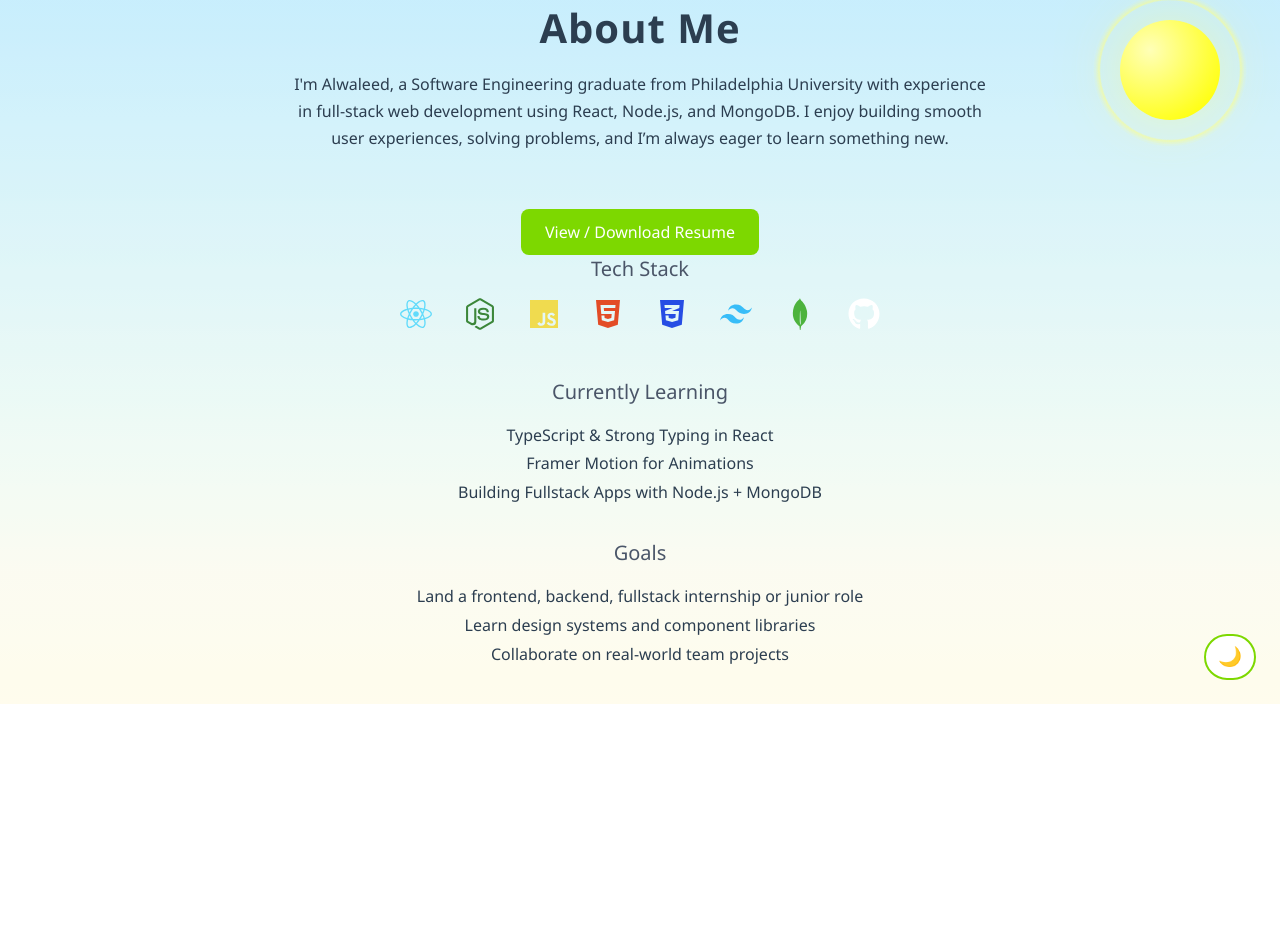
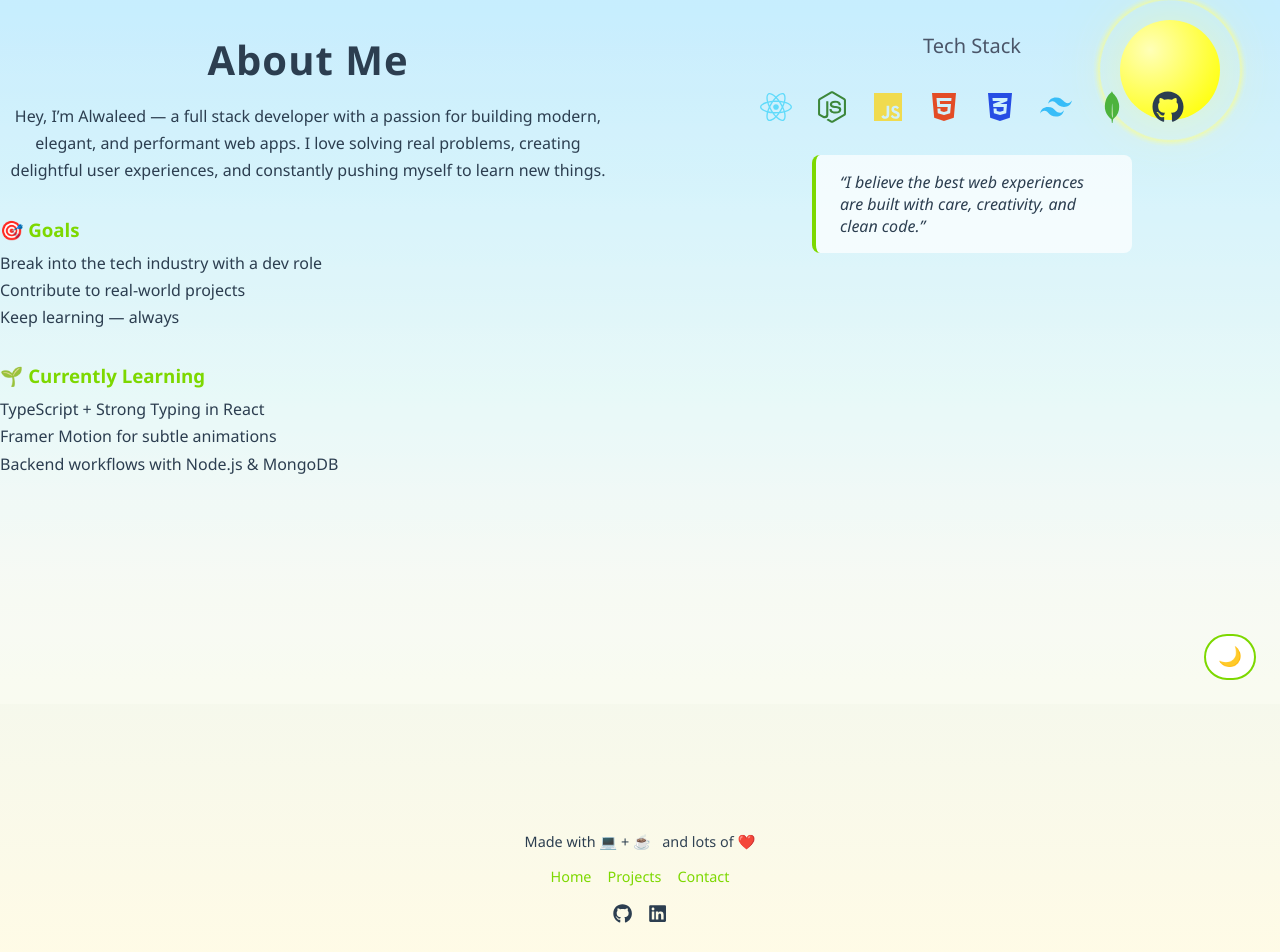
Before and after one commit to waleed199c/Portfolio, a React (Vite) app: page /About in a window 1280 px wide. Shown: the part 96-1048 px from the top of the page. Before the commit the page ends 800 px from the top, so only its background shows below. Built offline with nearby package versions, Linux system fonts and the light colour scheme.

Commit message:
visual enhancments + add footer + little clean up

```diff
--- a/src/App.css
+++ b/src/App.css
@@ -94,7 +94,7 @@
 }
 
 .hero-content {
-  text-align: center;
+  text-align: left;
   max-width: 800px;
   padding: 3rem 1rem;
   margin: 0 auto;
@@ -116,6 +116,7 @@
   margin-bottom: 1.5rem;
   color: var(--text);
   opacity: 0.85;
+  align:left;
 }
 
 .hero-desc {
@@ -130,10 +131,124 @@
 .hero-buttons {
   display: flex;
   gap: 1rem;
-  justify-content: center;
+  justify-content: left;
   flex-wrap: wrap;
   margin-top: 2.5rem;
 }
+
+.projects-button {
+  padding: 0.75rem 1.5rem;
+  background-color: var(--accent);
+  color: #fff;
+  text-decoration: none;
+  font-weight: 500;
+  border-radius: 8px;
+  transition: background-color 0.3s ease;
+}
+
+.projects-button:hover {
+  background-color: #91caff;
+}
+
+.secondary-button {
+  padding: 0.75rem 1.5rem;
+  border: solid var(--accent);
+  border-radius: 8px;
+  color: var(--accent);
+  background: transparent;
+  font-weight: 500;
+  transition: all 0.3s ease;
+}
+
+.secondary-button:hover {
+  background: var(--accent);
+  color: white;
+}
+
+.hero-flex {
+  display: flex;
+  align-items: center;
+  gap: 2rem;
+  flex-wrap: wrap;
+}
+
+.hero-avatar {
+  width: 230px;
+  height: 230px;
+}
+
+.hero-text {
+  flex: 1;
+  min-width: 250px;
+}
+
+.wave {
+  display: inline-block;
+  animation: wave-animation 3s infinite;
+  transform-origin: 70% 70%;
+  animation-delay: 0.6s;
+}
+
+@keyframes wave-animation {
+  0% { transform: rotate(0deg); }
+  15% { transform: rotate(14deg); }
+  30% { transform: rotate(-8deg); }
+  40% { transform: rotate(14deg); }
+  50% { transform: rotate(-4deg); }
+  60% { transform: rotate(10deg); }
+  70% { transform: rotate(0deg); }
+  100% { transform: rotate(0deg); }
+}
+
+.about-grid {
+  display: grid;
+  grid-template-columns: repeat(auto-fit, minmax(200px, 1fr));
+  gap: 3rem;
+  align-items: start;
+  margin-top: 2rem;
+}
+
+.about-left {
+  text-align: left;
+}
+
+.about-details ul {
+  list-style: none;
+  padding: 0;
+  line-height: 1.7;
+  margin-bottom: 2rem;
+}
+
+.about-details h3 {
+  margin-bottom: 0.5rem;
+  color: var(--accent);
+}
+
+.about-right {
+  display: flex;
+  flex-direction: column;
+  align-items: center;
+}
+
+.tech-icons {
+  display: flex;
+  flex-wrap: wrap;
+  gap: 1.5rem;
+  justify-content: center;
+  font-size: 2rem;
+  margin: 1rem 0 2rem;
+}
+
+.about-quote {
+  background: var(--card-bg);
+  padding: 1rem 1.5rem;
+  border-left: 4px solid var(--accent);
+  border-radius: 8px;
+  font-style: italic;
+  text-align: left;
+  max-width: 320px;
+}
+
 
 .project-grid {
   display: flex;
@@ -222,20 +337,7 @@
   transform: scale(1.2);
 }
 
-.resume-button {
-  margin-top: 1.5rem;
-  padding: 0.75rem 1.5rem;
-  background-color: var(--accent);
-  color: #fff;
-  text-decoration: none;
-  font-weight: 500;
-  border-radius: 8px;
-  transition: background-color 0.3s ease;
-}
 
-.resume-button:hover {
-  background-color: #91caff;
-}
 
 /* Light mode resume button text color fix */
 [data-theme="light"] .resume-button {
@@ -541,6 +643,13 @@
     flex-direction: column;
     gap: 1rem;
   }
+  .hero-avatar {
+    width: 96px;
+    height: 96px;
+  }
+    .hero-section {
+    padding-top: 7rem;
+  }
 }
 
 @media screen and (max-width: 768px) {
@@ -560,6 +669,17 @@
 
   .section-text {
     font-size: 0.95rem;
+  }
+
+  .hero-flex {
+    flex-direction: column;
+    text-align: center;
+  }
+
+  .hero-avatar {
+    width: 128px;
+    height: 128px;
+    margin-bottom: 1rem;
   }
 
   .project-grid {
@@ -880,9 +1000,53 @@ body::before {
   }
 }
 
-iframe::-webkit-scrollbar {
-  display: none;
+.footer {
+  padding: 2rem 1rem;
+  text-align: center;
+  background: linear-gradient(to top, var(--bg), transparent);
+  color: var(--text);
+  font-size: 0.9rem;
+  margin-top: 4rem;
 }
-iframe {
-  scrollbar-width: none;
+
+.footer-links {
+  margin: 1rem 0;
+  display: flex;
+  justify-content: center;
+  gap: 1rem;
+  flex-wrap: wrap;
 }
+
+.footer-links a {
+  color: var(--accent);
+  text-decoration: none;
+  transition: opacity 0.3s;
+}
+
+.footer-links a:hover {
+  opacity: 0.7;
+}
+
+.footer-icons {
+  margin-top: 0.5rem;
+}
+
+.footer-icons a {
+  margin: 0 0.5rem;
+  color: var(--text);
+  font-size: 1.2rem;
+  transition: transform 0.2s;
+}
+
+.footer-icons a:hover {
+  transform: scale(1.15);
+}
+
+.footer p .love {
+  animation: pulse 2s infinite;
+}
+
+@keyframes pulse {
+  0%, 100% { opacity: 1; transform: scale(1); }
+  50% { opacity: 0.8; transform: scale(1.1); }
+}
--- a/src/App.jsx
+++ b/src/App.jsx
@@ -19,8 +19,8 @@ import ParticlesBackground from "./components/ParticlesBackground";
 import CelestialBodies from "./components/CelestialBodies";
 import { useIsDarkMode } from "./hooks/useIsDarkMode";
 import DriftingLeaves from "./components/DriftingLeaves";
+import Footer from "./components/Footer"
 
-// Move this into a wrapper inside the Router
 function AppContent() {
   const location = useLocation();
   const isDark = useIsDarkMode();
@@ -40,6 +40,7 @@ function AppContent() {
         <Route path="/Contact" element={<Contact />} />
         <Route path="/Resume" element={<Resume />} />
       </Routes>
+      <Footer />
     </>
   );
 }
--- /dev/null
+++ b/src/components/Footer.jsx
@@ -0,0 +1,36 @@
+import { FaGithub, FaLinkedin } from "react-icons/fa";
+
+function Footer() {
+  return (
+    <footer className="footer">
+      <div className="footer-content">
+        <p>
+  Made with 💻 + ☕ &nbsp; <span className="love">and lots of ❤️</span>
+</p>
+        <div className="footer-links">
+          <a href="/home">Home</a>
+          <a href="/projects">Projects</a>
+          <a href="/contact">Contact</a>
+        </div>
+        <div className="footer-icons">
+          <a
+            href="https://github.com/waleed199c"
+            target="_blank"
+            rel="noopener noreferrer"
+          >
+            <FaGithub />
+          </a>
+          <a
+            href="https://linkedin.com/in/alwaleed-alshaghnoubi/"
+            target="_blank"
+            rel="noopener noreferrer"
+          >
+            <FaLinkedin />
+          </a>
+        </div>
+      </div>
+    </footer>
+  );
+}
+
+export default Footer;
--- a/src/components/Hero.jsx
+++ b/src/components/Hero.jsx
@@ -1,11 +1,21 @@
 import { Typewriter } from "react-simple-typewriter";
+
 function Hero() {
   return (
-    <>
     <section className="hero-section">
       <div className="hero-content" data-aos="fade-up">
+        <div className="hero-flex">
+          <div className="avatar-wrapper">
+            <img
+              src="/images/Avatar.png"
+              alt="Alwaleed avatar"
+              className="hero-avatar"
+            />
+          </div>
+          <div className="hero-text">
             <h1 className="hero-title">
-            Hi, I'm <span className="highlight">Alwaleed</span> 👋
+              Hi, I'm <span className="highlight">Alwaleed</span>{" "}
+              <span className="wave">👋</span>
             </h1>
             <h2 className="hero-subtitle">
               <Typewriter
@@ -14,7 +24,7 @@ function Hero() {
                   "React Enthusiast",
                   "Open to Work!",
                 ]}
-              loop={0}
+                loop={Infinity}
                 cursor
                 cursorStyle="|"
                 typeSpeed={70}
@@ -23,18 +33,23 @@ function Hero() {
               />
             </h2>
             <p className="hero-desc">
-            Software engineering grad building modern web experiences. I love
-            minimal UI, clean code, and hacking projects just to see what’s
-            possible.
+              Software engineering grad building modern web experiences with a
+              love for React and a curiosity for how things work under the hood,
+              I'm always exploring new tech and building things — sometimes
+              serious, sometimes just for fun.
             </p>
             <div className="hero-buttons">
-            <a href="/projects" className="resume-button">
+              <a href="/projects" className="projects-button">
                 View Projects
+              </a>
+              <a href="/resume" className="secondary-button" target="_blank">
+                Resume
               </a>
             </div>
           </div>
+        </div>
+      </div>
     </section>
-    </>
   );
 }
 
--- a/src/pages/About.jsx
+++ b/src/pages/About.jsx
@@ -8,34 +8,40 @@ import {
 } from "react-icons/fa";
 import { SiMongodb, SiTailwindcss } from "react-icons/si";
 import "../App.css";
+
 export default function About() {
   return (
-    <div className="page" data-aos="fade-up">
+    <div className="page about-grid" data-aos="fade-up">
+      {/* LEFT COLUMN – Personal / Narrative */}
+      <div className="about-left">
         <h1 className="section-title">About Me</h1>
         <p className="section-text">
-        I'm Alwaleed, a Software Engineering graduate from Philadelphia
-        University with experience in full-stack web development using React,
-        Node.js, and MongoDB. I enjoy building smooth user experiences, solving
-        problems, and I’m always eager to learn something new.
+          Hey, I’m Alwaleed — a full stack developer with a passion for building
+          modern, elegant, and performant web apps. I love solving real problems,
+          creating delightful user experiences, and constantly pushing myself to learn new things.
         </p>
-      <a
-        href="/Alwaleed-Khaled-Resume.pdf"
-        target="_blank"
-        rel="noopener noreferrer"
-        className="resume-button"
-      >
-        View / Download Resume
-      </a>
+
+        <div className="about-details">
+          <h3>🎯 Goals</h3>
+          <ul>
+            <li>Break into the tech industry with a dev role</li>
+            <li>Contribute to real-world projects</li>
+            <li>Keep learning — always</li>
+          </ul>
+
+          <h3>🌱 Currently Learning</h3>
+          <ul>
+            <li>TypeScript + Strong Typing in React</li>
+            <li>Framer Motion for subtle animations</li>
+            <li>Backend workflows with Node.js & MongoDB</li>
+          </ul>
+        </div>
+      </div>
+
+      {/* RIGHT COLUMN – Tech / Fun / Visual */}
+      <div className="about-right">
         <h2 className="section-subtitle">Tech Stack</h2>
-      <div
-        style={{
-          display: "flex",
-          gap: "2rem",
-          flexWrap: "wrap",
-          justifyContent: "center",
-          fontSize: "2rem",
-        }}
-      >
+        <div className="tech-icons">
           <FaReact title="React" color="#61DBFB" />
           <FaNodeJs title="Node.js" color="#3C873A" />
           <FaJs title="JavaScript" color="#F0DB4F" />
@@ -43,27 +49,14 @@ export default function About() {
           <FaCss3Alt title="CSS3" color="#264de4" />
           <SiTailwindcss title="Tailwind CSS" color="#38BDF8" />
           <SiMongodb title="MongoDB" color="#4DB33D" />
-        <FaGithub title="GitHub" color="#fff" />
+          <FaGithub title="GitHub" color="currentColor" />
         </div>
-      <div
-        style={{ marginTop: "3rem", textAlign: "center" }}
-        data-aos="fade-up"
-      >
-        <h2 className="section-subtitle">Currently Learning</h2>
-        <ul style={{ listStyle: "none", padding: 0, lineHeight: "1.8" }}>
-          <li>TypeScript & Strong Typing in React</li>
-          <li>Framer Motion for Animations</li>
-          <li>Building Fullstack Apps with Node.js + MongoDB</li>
-        </ul>
 
-        <h2 className="section-subtitle" style={{ marginTop: "2rem" }}>
-          Goals
-        </h2>
-        <ul style={{ listStyle: "none", padding: 0, lineHeight: "1.8" }}>
-          <li>Land a frontend, backend, fullstack internship or junior role</li>
-          <li>Learn design systems and component libraries</li>
-          <li>Collaborate on real-world team projects</li>
-        </ul>
+        <div className="about-quote">
+          <p>
+            “I believe the best web experiences are built with care, creativity, and clean code.”
+          </p>
+        </div>
       </div>
     </div>
   );
```
Also changed, not shown: public/images/Avatar.png (added). Lines whose indentation alone changed are shown as unchanged.
